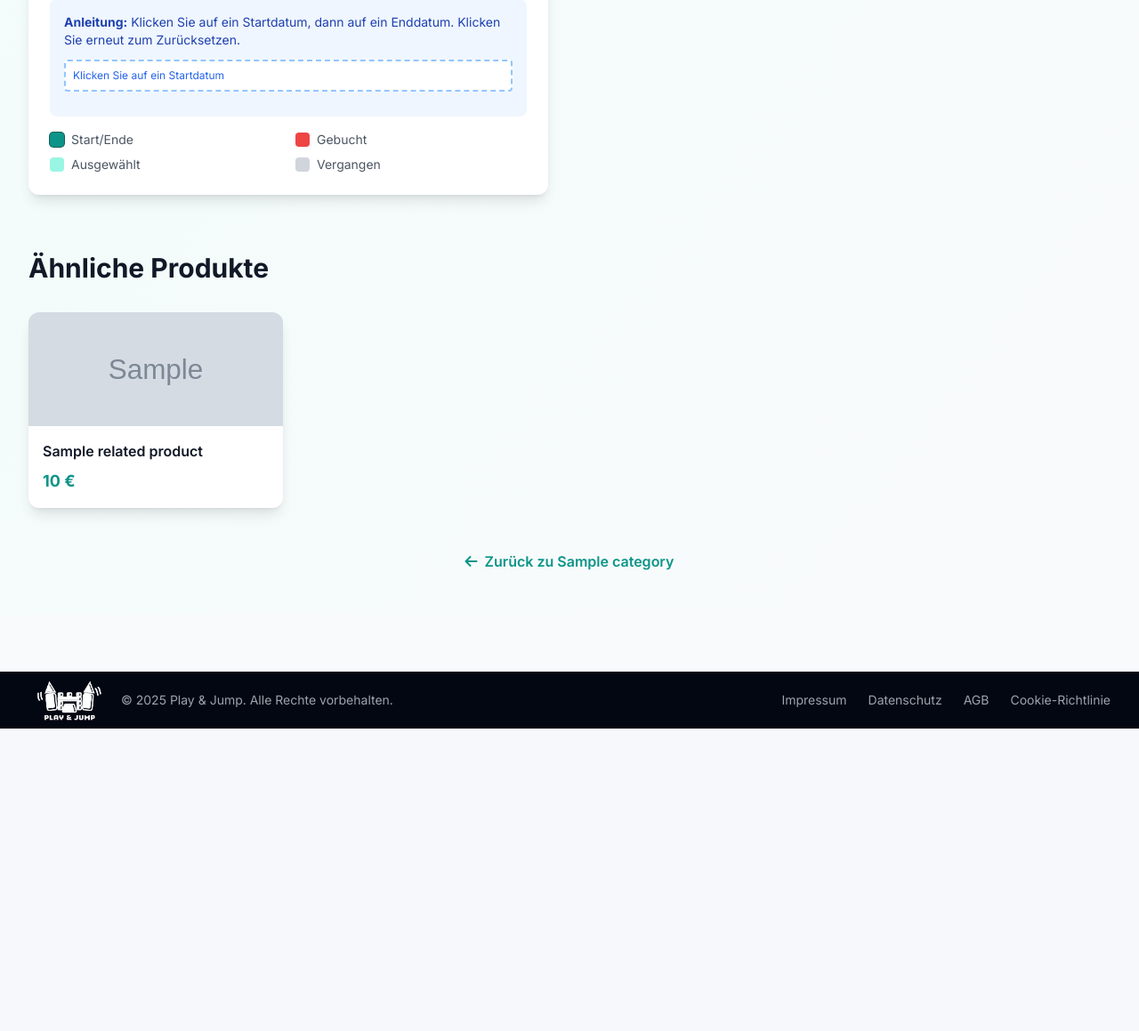
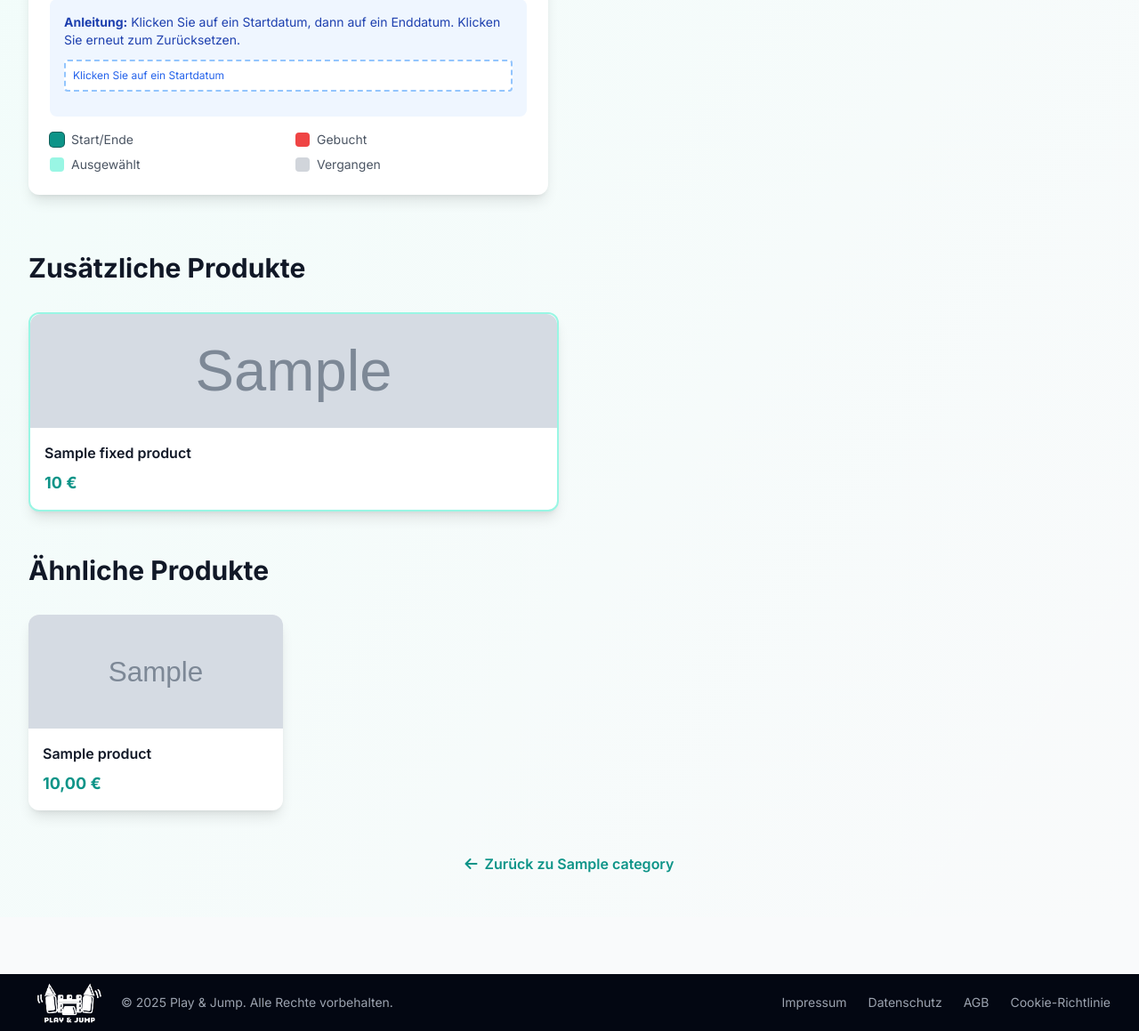
Before and after one commit to MitrofanovDm89/Site, a Django app: template templates/catalog/product_detail.html in a window 1280 px wide. Shown: the part 1002-2161 px from the top of the page at 89% size. Before the commit the page ends 1821 px from the top, so only its background shows below. Run offline with Django 4.2, Linux system fonts and the light colour scheme; tables that the repository leaves empty hold one stand-in row (values such as "Sample post"); the template is opened without the code that fills it: values that come from a table or form of the project are taken from there, most other values are stand-ins (such as "Sample title", 1, 10 or a date in 2020); grey boxes marked "Sample" are stand-in pictures; some libraries are stand-ins or nearby versions.

Commit message:
Split related products into two sections: Zusätzliche Produkte for fixed products and Ähnliche Produkte for additional products

```diff
--- a/catalog/views.py
+++ b/catalog/views.py
@@ -370,6 +370,8 @@ def product_detail(request, slug):
     return render(request, 'catalog/product_detail.html', {
         'product': product,
         'related_products': related_products,
+        'fixed_products': fixed_products,
+        'additional_products': additional_products,
         'booked_dates': json.dumps(booked_dates),
         'bookings': bookings,
     })
--- a/templates/catalog/product_detail.html
+++ b/templates/catalog/product_detail.html
@@ -262,17 +262,20 @@
         <!-- Related Products -->
         {% if related_products %}
         <div class="mt-16">
+            <!-- Zusätzliche Produkte (Fixed Products) -->
+            {% if fixed_products %}
+            <div class="mb-12">
                 <h2 class="text-3xl font-bold text-gray-900 mb-8">
-                Ähnliche Produkte
+                    Zusätzliche Produkte
                 </h2>
 
-            <div class="grid grid-cols-1 md:grid-cols-2 lg:grid-cols-4 gap-6">
-                {% for related_product in related_products %}
-                <div class="bg-white rounded-xl shadow-lg hover:shadow-xl transition-all duration-300 hover:-translate-y-2">
-                                            <a href="{% url 'catalog:product_detail' slug=related_product.slug %}" class="button-coral-effect block">
-                        {% if related_product.image %}
+                <div class="grid grid-cols-1 md:grid-cols-2 gap-6">
+                    {% for fixed_product in fixed_products %}
+                    <div class="bg-white rounded-xl shadow-lg hover:shadow-xl transition-all duration-300 hover:-translate-y-2 border-2 border-teal-200">
+                        <a href="{% url 'catalog:product_detail' slug=fixed_product.slug %}" class="button-coral-effect block">
+                            {% if fixed_product.image %}
                             <div class="relative overflow-hidden rounded-t-xl">
-                            <img src="{{ related_product.image.url }}" alt="{{ related_product.title }}"
+                                <img src="{{ fixed_product.image.url }}" alt="{{ fixed_product.title }}"
                                      class="w-full h-32 object-cover transition-transform duration-300 hover:scale-105">
                             </div>
                             {% else %}
@@ -283,12 +286,12 @@
 
                             <div class="p-4">
                                 <h3 class="font-semibold text-gray-900 mb-2 line-clamp-2">
-                                {{ related_product.title }}
+                                    {{ fixed_product.title }}
                                 </h3>
 
-                            {% if related_product.price %}
+                                {% if fixed_product.price %}
                                 <div class="text-lg font-bold text-teal-600">
-                                {{ related_product.price }} €
+                                    {{ fixed_product.price }} €
                                 </div>
                                 {% else %}
                                 <div class="text-sm font-semibold text-gray-600">
@@ -300,6 +303,52 @@
                     </div>
                     {% endfor %}
                 </div>
+            </div>
+            {% endif %}
+
+            <!-- Ähnliche Produkte (Additional Products) -->
+            {% if additional_products %}
+            <div>
+                <h2 class="text-3xl font-bold text-gray-900 mb-8">
+                    Ähnliche Produkte
+                </h2>
+
+                <div class="grid grid-cols-1 md:grid-cols-2 lg:grid-cols-4 gap-6">
+                    {% for additional_product in additional_products %}
+                    <div class="bg-white rounded-xl shadow-lg hover:shadow-xl transition-all duration-300 hover:-translate-y-2">
+                        <a href="{% url 'catalog:product_detail' slug=additional_product.slug %}" class="button-coral-effect block">
+                            {% if additional_product.image %}
+                            <div class="relative overflow-hidden rounded-t-xl">
+                                <img src="{{ additional_product.image.url }}" alt="{{ additional_product.title }}"
+                                     class="w-full h-32 object-cover transition-transform duration-300 hover:scale-105">
+                            </div>
+                            {% else %}
+                            <div class="h-32 bg-teal-500 rounded-t-xl flex items-center justify-center">
+                                <i class="fas fa-image text-white text-2xl"></i>
+                            </div>
+                            {% endif %}
+
+                            <div class="p-4">
+                                <h3 class="font-semibold text-gray-900 mb-2 line-clamp-2">
+                                    {{ additional_product.title }}
+                                </h3>
+
+                                {% if additional_product.price %}
+                                <div class="text-lg font-bold text-teal-600">
+                                    {{ additional_product.price }} €
+                                </div>
+                                {% else %}
+                                <div class="text-sm font-semibold text-gray-600">
+                                    Preis auf Anfrage
+                                </div>
+                                {% endif %}
+                            </div>
+                        </a>
+                    </div>
+                    {% endfor %}
+                </div>
+            </div>
+            {% endif %}
         </div>
         {% endif %}
 
```
Lines whose indentation alone changed are shown as unchanged.
